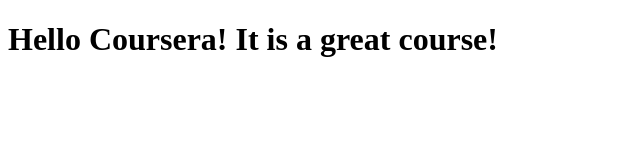
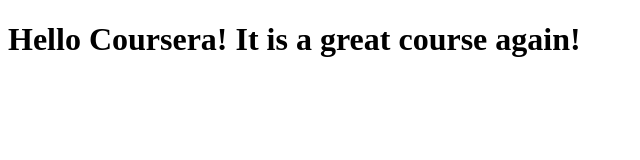
Before and after one commit to haroldoteixeira/coursera-test, a plain HTML site: page site/index.html in a window 1280 px wide. Shown: the whole page, without its empty margins (0-640 px from the left). Drawn offline with Linux system fonts and the light colour scheme.

Commit message:
Teste em casa

```diff
--- a/site/index.html
+++ b/site/index.html
@@ -4,6 +4,6 @@
 	<title>Hello Coursera</title>
 </head>
 <body>
-<h1>Hello Coursera! It is a great course! </h1>
+<h1>Hello Coursera! It is a great course again! </h1>
 </body>
 </html>
```
